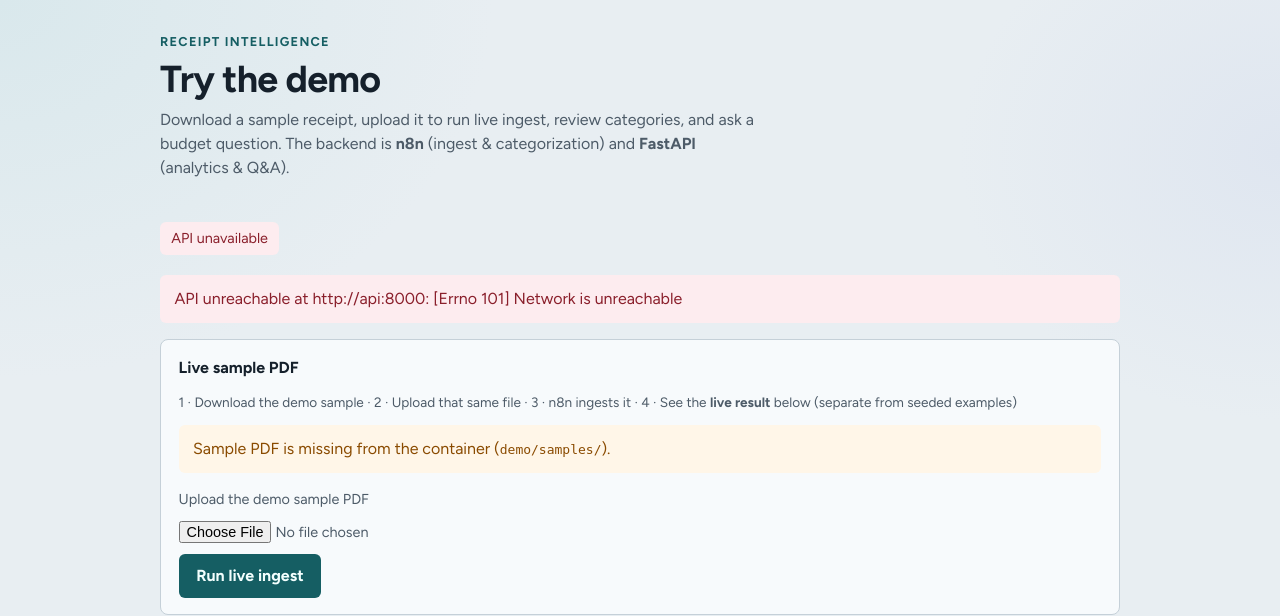
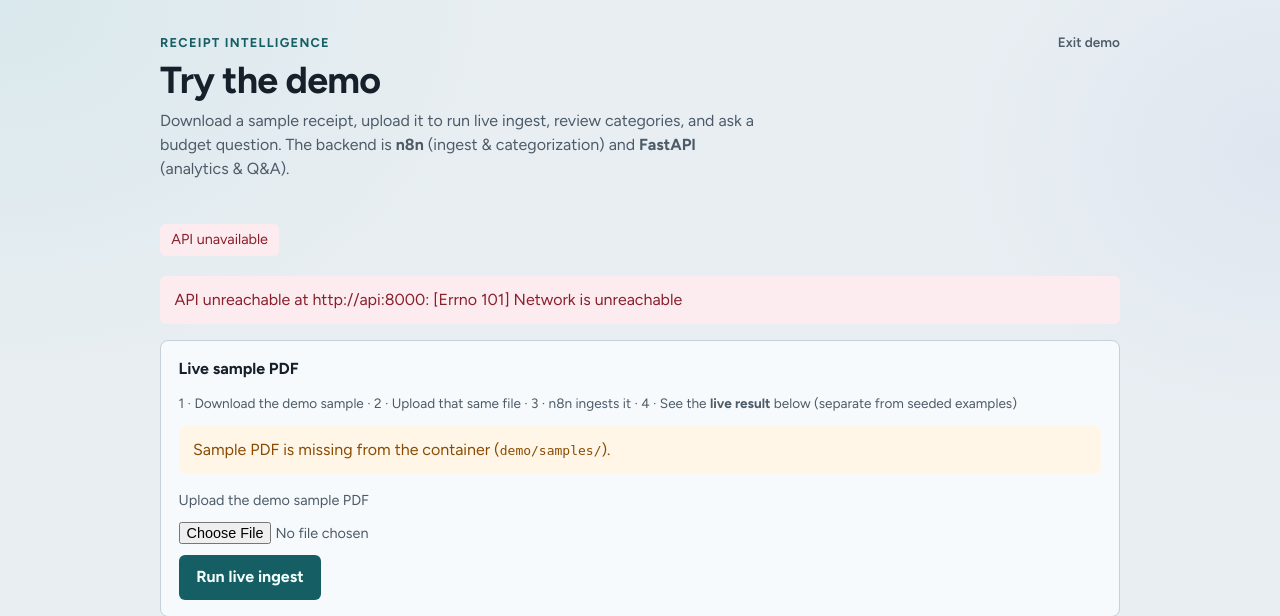
Before and after one commit to RoxanaTapia/receipt-intelligence-demo, a FastAPI app: page / in a window 1280 px wide. Shown: the top 616 px of the page. Run offline with FastAPI, Linux system fonts and the light colour scheme; data that the repository does not hold is empty.

Commit message:
feat(ux): add Exit demo link to clear invite and return home
Points to host /invite/exit so visitors leave the demo without implying
Basic Auth logout.

Co-authored-by: Cursor <cursoragent@cursor.com>

```diff
--- a/demo/app/static/demo.css
+++ b/demo/app/static/demo.css
@@ -38,13 +38,34 @@ main {
   padding: 2rem 0 3rem;
 }
 
+.top-bar {
+  display: flex;
+  align-items: baseline;
+  justify-content: space-between;
+  gap: 1rem;
+  margin: 0 0 0.35rem;
+}
+
 .brand {
   font-size: 0.8rem;
   letter-spacing: 0.1em;
   text-transform: uppercase;
   color: var(--accent);
-  margin: 0 0 0.35rem;
+  margin: 0;
   font-weight: 700;
+}
+
+.exit-demo {
+  font-size: 0.85rem;
+  font-weight: 600;
+  color: var(--muted);
+  text-decoration: none;
+  white-space: nowrap;
+}
+
+.exit-demo:hover {
+  color: var(--accent);
+  text-decoration: underline;
 }
 
 h1 {
--- a/demo/app/templates/index.html
+++ b/demo/app/templates/index.html
@@ -1,7 +1,11 @@
 {% extends "base.html" %}
 {% block title %}Receipt Intelligence — Demo{% endblock %}
 {% block content %}
-<p class="brand">Receipt Intelligence</p>
+<div class="top-bar">
+  <p class="brand">Receipt Intelligence</p>
+  {# Host-absolute: invite service on the edge, not under ROOT_PATH /app. #}
+  <a class="exit-demo" href="/invite/exit">Exit demo</a>
+</div>
 <h1>Try the demo</h1>
 <p class="lede">
   Download a sample receipt, upload it to run live ingest, review categories, and ask a budget
```
